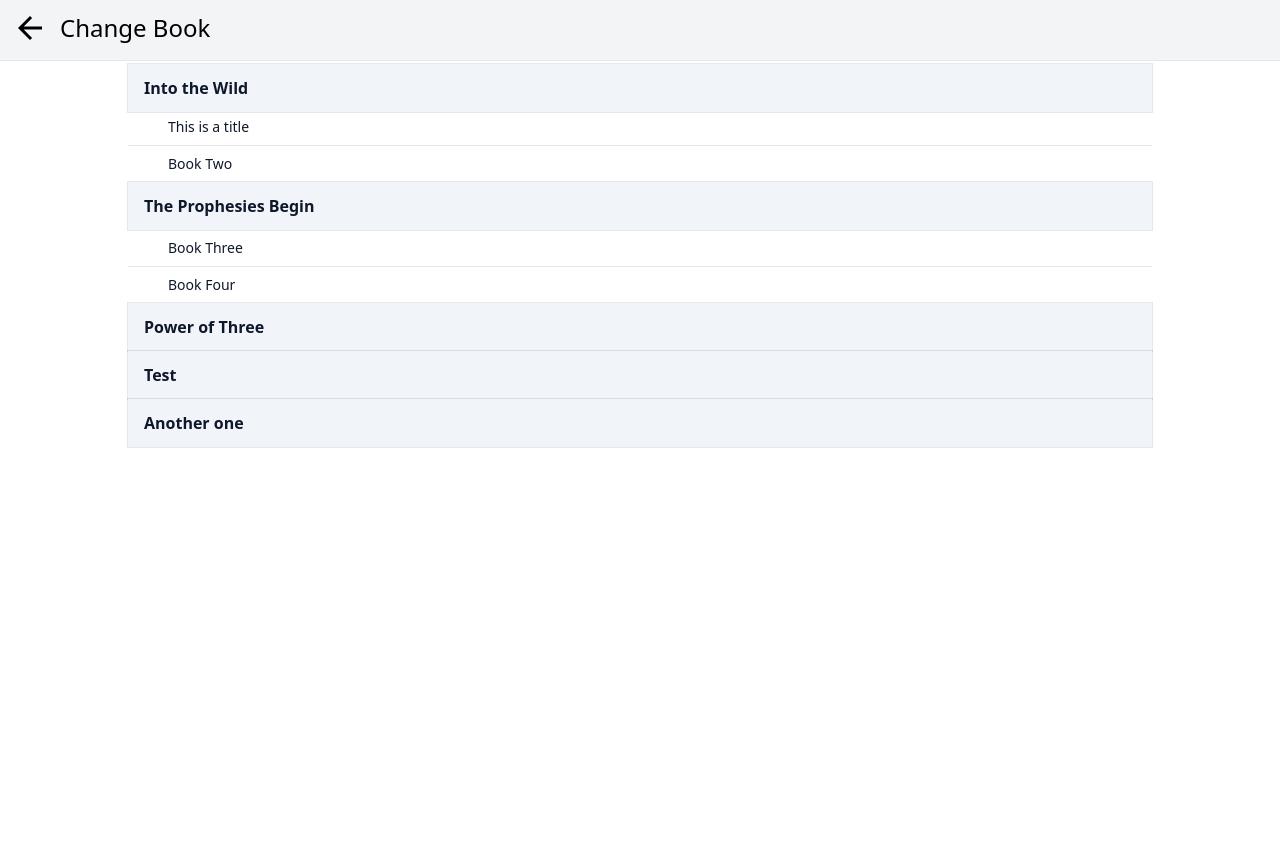
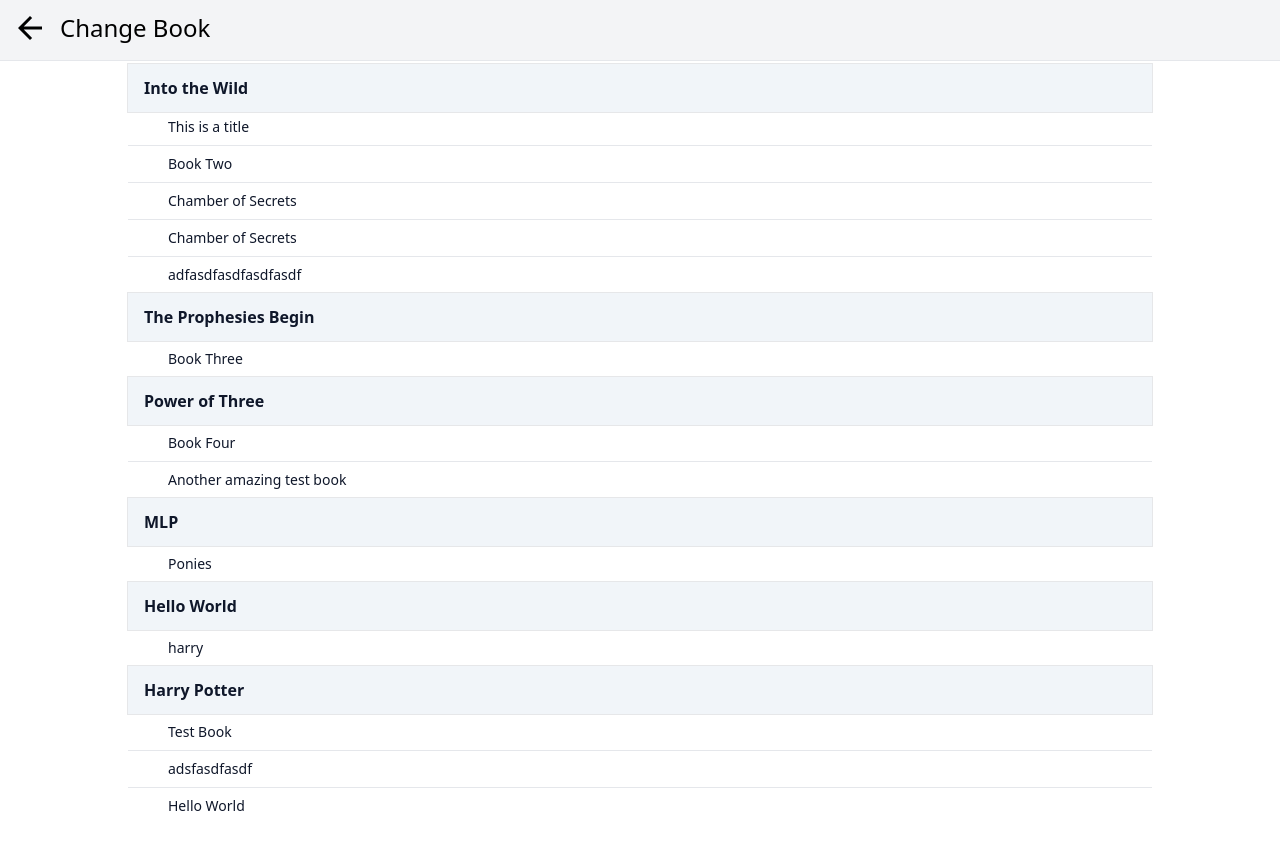
Before and after one commit to JesusLegaspy/wcbc, a React (Create React App) app: page / in a window 1280 px wide. Both pictures are taken after a click on the button 610 px from the left and 768 px from the top of the page. Shown: the top 850 px of the page. Before the commit the page ends 800 px from the top, so only its background shows below. Built offline with nearby package versions, Linux system fonts and the light colour scheme; data requests are answered from the project's data file; some icons are missing.

Commit message:
Fixed bug indeterminate state after ark deletion

```diff
--- a/db.json
+++ b/db.json
@@ -16,14 +16,19 @@
       "order": 3
     },
     {
-      "title": "Test",
-      "order": 1,
+      "title": "MLP",
+      "order": 7,
       "id": 3
     },
     {
-      "title": "Another one",
-      "order": 4,
+      "title": "Harry Potter",
+      "order": 10,
       "id": 4
+    },
+    {
+      "title": "Hello World",
+      "order": 8,
+      "id": 5
     }
   ],
   "books": [
@@ -69,7 +74,7 @@
     },
     {
       "title": "Book Four",
-      "arkId": 1,
+      "arkId": 2,
       "Order": 2,
       "image": "",
       "id": 3,
@@ -78,6 +83,69 @@
         2,
         3
       ]
+    },
+    {
+      "title": "Another amazing test book",
+      "arkId": 2,
+      "characterIds": [],
+      "image": "",
+      "id": 4
+    },
+    {
+      "title": "Ponies",
+      "arkId": 3,
+      "characterIds": [],
+      "image": "",
+      "id": 5
+    },
+    {
+      "title": "Test Book",
+      "arkId": 4,
+      "characterIds": [],
+      "image": "",
+      "id": 6
+    },
+    {
+      "title": "Chamber of Secrets",
+      "arkId": 0,
+      "characterIds": [],
+      "image": "",
+      "id": 7
+    },
+    {
+      "title": "Chamber of Secrets",
+      "arkId": 0,
+      "characterIds": [],
+      "image": "",
+      "id": 8
+    },
+    {
+      "title": "adsfasdfasdf",
+      "arkId": 4,
+      "characterIds": [],
+      "image": "",
+      "id": 9
+    },
+    {
+      "title": "adfasdfasdfasdfasdf",
+      "arkId": 0,
+      "characterIds": [],
+      "image": "",
+      "id": 10
+    },
+    {
+      "title": "harry",
+      "arkId": 5,
+      "characterIds": [],
+      "image": "",
+      "id": 11
+    },
+    {
+      "title": "Hello World",
+      "arkId": 4,
+      "characterIds": [],
+      "image": "",
+      "id": 12
     }
   ],
   "characters": [
--- a/src/components/BookCreate.tsx
+++ b/src/components/BookCreate.tsx
@@ -1,20 +1,32 @@
-import { useState, useContext } from "react";
+import { useState, useContext, useEffect } from "react";
 import NavbarSub from "./NavbarSub";
 import { ArkContext } from "../context/arks";
+import { BookContext } from "../context/books";
+import { PageContext } from "../context/page";
 import "../styles/BookCreate.css";
 import ArkCreate from "./ArkCreate";
+import { LiaTrashAltSolid } from "react-icons/lia";
 
 
 const BookCreate = () => {
-  const { allArks } = useContext(ArkContext);
+  const { allArksSortedByOrder, deleteArkById } = useContext(ArkContext);
+  const { books, createBook } = useContext(BookContext);
+  const { goBack } = useContext(PageContext);
   const [valueTitle, setValueTitle] = useState<string>('');
-  const [valueArk, setValueArk] = useState<string>('');
+  const [arkDeleteError, setArkDeleteError] = useState<boolean>(false);
   const [isArkCreate, setIsArkCreate] = useState<boolean>(false);
   const [valueArkId, setValueArkId] = useState<number>(0);
   const [valueOrder, setValueOrder] = useState<number>(1);
 
+  useEffect(() => {
+    console.debug('BookCreate.tsc', 'useEffect', 'setValueArkId', 'dep:allArks');
+    setValueArkId(allArksSortedByOrder.at(0)?.id ?? -1);
+  }, [allArksSortedByOrder])
+
   const handleSubmit = (e: React.FormEvent<HTMLFormElement>) => {
     e.preventDefault();
+    createBook(valueTitle, valueArkId);
+    goBack();
   }
 
   const handleChangeTitle = (e: React.ChangeEvent<HTMLInputElement>) => {
@@ -30,6 +42,15 @@ const BookCreate = () => {
     setValueOrder(Number(newValue));
   };
 
+  const handlClickDeleteArk = () => {
+    // Only delete if the ark is not associated with any books
+    if (books.some(book => book.arkId === valueArkId)) {
+      setArkDeleteError(true);
+      return;
+    }
+    deleteArkById(valueArkId);
+  }
+
   const handleClickAddArk = () => {
     setIsArkCreate(isCreate => !isCreate);
   }
@@ -39,7 +60,7 @@ const BookCreate = () => {
   }
 
   return (
-    <div className="bg-slate-50 min-h-screen">
+    <div className="bg-slate-50 min-h-screen" onClick={() => setArkDeleteError(false)}>
       <NavbarSub text="Create new book" />
       <div className="mx-auto max-w-5xl bg-white lg:border border-b lg:border-t-0 p-8">
         <form className="flex flex-col max-w-2xl mx-auto" onSubmit={handleSubmit}>
@@ -60,17 +81,33 @@ const BookCreate = () => {
           {/* Ark */}
           <div className="my-4 flex items-center">
             <label className="mb-1 mr-3" htmlFor="arks">Ark</label>
-            <select className="mr-3" id="arks" onChange={handleChangeArk} value={valueArkId}>
-              {allArks.map(ark => (
+            <select
+              className="mr-3"
+              id="arks"
+              onChange={handleChangeArk}
+              value={valueArkId}
+            >
+              {allArksSortedByOrder.map(ark => (
                 <option key={`option_${ark.id}`} value={ark.id}>{ark.title}</option>
               ))}
             </select>
+            {arkDeleteError && <div className="text-red-500">Ark with books cannot be deleted.</div>}
             <button
               type="button"
-              className="ml-auto bg-stone-200 p-1 px-2 text-sm rounded-lg hover:bg-stone-300"
+              className="ml-auto bg-stone-200 p-1 p-1 text-sm rounded-lg hover:bg-stone-300"
+              onClick={(e) => {
+                e.stopPropagation()
+                handlClickDeleteArk()
+              }}
+            >
+              <LiaTrashAltSolid />
+            </button>
+            <button
+              type="button"
+              className="ml-2 bg-stone-200 p-1 px-2 text-sm rounded-lg hover:bg-stone-300"
               onClick={() => handleClickAddArk()}
             >
-              {isArkCreate ? "Cancel" : "Add Ark"}
+              {isArkCreate ? "Cancel" : "New Ark"}
             </button>
           </div>
           {/* Ark Create */}
@@ -118,7 +155,7 @@ const BookCreate = () => {
               type="submit"
               className="p-2 bg-cyan-100 hover:bg-cyan-200 mt-4 rounded-lg ml-4"
             >
-              Create Ark
+              Create Book
             </button>
           </div>
         </form>
--- a/src/components/BookList.tsx
+++ b/src/components/BookList.tsx
@@ -6,7 +6,7 @@ import { Page, PageContext } from "../context/page";
 const BookList = () => {
   const { books, setCurrBookId } = useContext(BookContext);
   const { setPage } = useContext(PageContext);
-  const { fetchArks, allArks } = useContext(ArkContext);
+  const { fetchArks, allArksSortedByOrder } = useContext(ArkContext);
 
   useEffect(() => {
     console.debug('BookList.tsx', 'useEffect', 'getArks');
@@ -20,7 +20,7 @@ const BookList = () => {
 
   return (
     <div>
-      {allArks?.map(ark => (
+      {allArksSortedByOrder?.map(ark => (
         <Fragment key={`ark_${ark.id}`}>
           <div className="z-30 sticky top-16 px-4 py-3 flex items-center font-semibold text-slate-900 bg-slate-100 backdrop-blur-sm ring-1 ring-slate-900/10">
             {ark.title}
--- a/src/context/arks.tsx
+++ b/src/context/arks.tsx
@@ -1,4 +1,4 @@
-import { ReactNode, createContext, useCallback, useMemo, useState } from 'react';
+import { ReactNode, createContext, useCallback, useEffect, useMemo, useState } from 'react';
 import axios from "axios";
 
 const API_BASE_URL = "http://localhost:3001";
@@ -11,6 +11,7 @@ export interface Ark {
 
 interface ArkContextType {
   allArks: readonly Ark[];
+  allArksSortedByOrder: readonly Ark[];
   fetchArks: () => Promise<void>;
   getArkById: (id: number) => Promise<Ark | undefined>;
   createArk: (title: string, order: number) => Promise<void>;
@@ -20,6 +21,7 @@ interface ArkContextType {
 
 const startupBookContext: ArkContextType = {
   allArks: [],
+  allArksSortedByOrder: [],
   fetchArks: async () => { },
   getArkById: async (id: number) => undefined,
   createArk: async (title: string, order: number) => { },
@@ -32,6 +34,12 @@ const ArkContext = createContext<ArkContextType>(startupBookContext);
 
 const ArkProvider = ({ children }: { children?: ReactNode }) => {
   const [allArks, setAllArks] = useState<readonly Ark[]>([]);
+  const [allArksSortedByOrder, setAllArksSortedByOrder] = useState<readonly Ark[]>([]);
+
+  useEffect(() => {
+    console.debug('BookCreate.tsc', 'useEffect', 'setValueArkId', [...allArks].shift()?.id, 'dep:allArks');
+    setAllArksSortedByOrder([...allArks].sort((a, b) => a.order - b.order));
+  }, [allArks])
 
   const fetchArks = useCallback(async () => {
     try {
@@ -90,12 +98,13 @@ const ArkProvider = ({ children }: { children?: ReactNode }) => {
   const contextValue = useMemo(
     () => ({
       allArks,
+      allArksSortedByOrder,
       fetchArks,
       getArkById,
       createArk,
       editArk,
       deleteArkById
-    }), [allArks, fetchArks]);
+    }), [allArks, fetchArks, allArksSortedByOrder]);
 
   return (
     <ArkContext.Provider value={contextValue}>
--- a/src/context/books.tsx
+++ b/src/context/books.tsx
@@ -17,7 +17,7 @@ interface BookContextType {
   currBook: Book | undefined;
   setCurrBookId: React.Dispatch<React.SetStateAction<number>>;
   fetchBooks: () => Promise<void>;
-  createBook: (title: string) => Promise<void>;
+  createBook: (title: string, arkId: number) => Promise<void>;
   editBook: (data: Book) => Promise<void>;
   deleteBookById: (id: number) => Promise<void>;
   removeCharacterById: (id: number) => Promise<void>;
@@ -58,10 +58,12 @@ const BookProvider = ({ children }: { children?: ReactNode }) => {
     }
   }, []);
 
-  const createBook = async (title: string) => {
+  const createBook = async (title: string, arkId: number) => {
     try {
       const data = {
-        title: title,
+        title,
+        arkId,
+        characterIds: [],
         image: "",
       };
       const response = await axios.post<Book>(`${API_BASE_URL}/books`, data);
```
